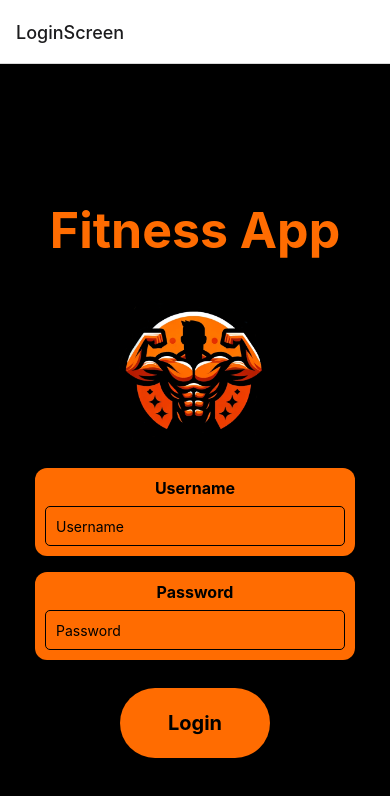
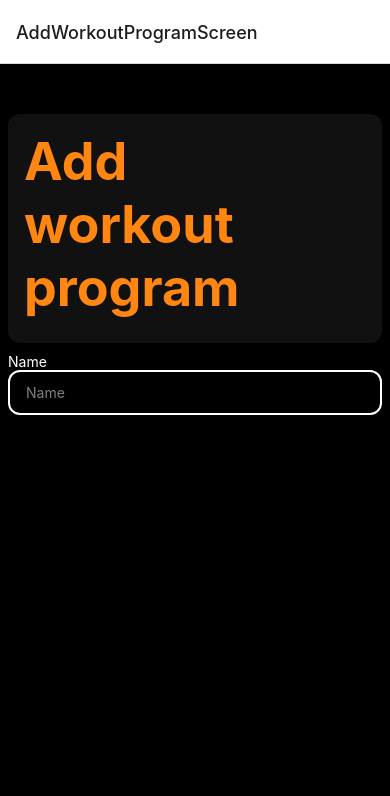
Before and after one commit to okeefeja/group-7-design-project, a React Native app in the folder front-end/: screen /AddWorkoutProgramScreen in a window 390 px wide. Shown: the top 796 px of the page. Built offline with nearby package versions, Linux system fonts and the light colour scheme; no server answers.

Commit message:
started basic UI design

```diff
--- a/front-end/src/App.tsx
+++ b/front-end/src/App.tsx
@@ -1,4 +1,6 @@
-{/* Release 1 */}
+{
+  /* Release 1 */
+}
 
 import React, { useCallback, useEffect, useState } from "react";
 import "./App.css";
@@ -9,37 +11,43 @@
 import LoginScreen from "./screens/LoginScreen/LoginScreen";
 import CustomHeader from "./components/HeaderBar/HeaderBar";
 import HeaderLogo from "../assets/HeaderLogo.png";
-import { LogBox } from 'react-native';
+import { LogBox } from "react-native";
+import AddWorkoutProgramScreen from "./screens/AddWorkoutProgramScreen/AddWorkoutProgramScreen";
 
-LogBox.ignoreLogs(['Warning: ...']);
+LogBox.ignoreLogs(["Warning: ..."]);
 LogBox.ignoreAllLogs(true);
 
 const Stack = createStackNavigator();
 
 export default function App() {
-
   return (
     <NavigationContainer>
       {/* <Stack.Navigator initialRouteName="BrowseWorkoutPrograms"> */}
-      <Stack.Navigator initialRouteName="LoginScreen">
-
+      <Stack.Navigator initialRouteName="AddWorkoutProgramScreen">
         <Stack.Screen
           name="BrowseWorkoutPrograms"
           component={BrowseProgramScreen}
           // Add our own Header component later
           options={{
             headerShown: true,
-            header: () => <CustomHeader title="Group 7 Fitness App" userName="" profilePic={HeaderLogo} />,
-           }}
+            header: () => (
+              <CustomHeader
+                title="Group 7 Fitness App"
+                userName=""
+                profilePic={HeaderLogo}
+              />
+            ),
+          }}
         />
         <Stack.Screen
           name="WorkoutProgram"
           component={WorkoutProgramScreen}
           // Add our own Header component later
         />
+        <Stack.Screen name="LoginScreen" component={LoginScreen} />
         <Stack.Screen
-          name="LoginScreen"
-          component={LoginScreen}
+          name="AddWorkoutProgramScreen"
+          component={AddWorkoutProgramScreen}
         />
       </Stack.Navigator>
     </NavigationContainer>
--- a/front-end/src/components/WorkoutDescriptor/Descriptor.styled.ts
+++ b/front-end/src/components/Descriptor/Descriptor.styled.ts
@@ -8,7 +8,7 @@
 `;
 
 const ScTitleText = styled.Text`
-  width: 275px;
+  width: 300px;
   font-size: 52px;
   font-weight: 700;
   color: #ff8610;
--- a/front-end/src/components/WorkoutDescriptor/Descriptor.tsx
+++ b/front-end/src/components/Descriptor/Descriptor.tsx
@@ -1,6 +1,4 @@
 import React from "react";
-import { WorkoutProgram } from "../../types/API";
-import { View, Text } from "react-native";
 import {
   ScDecriptorContainer,
   ScDescriptionText,
--- /dev/null
+++ b/front-end/src/components/UserInput/UserInput.styled.ts
@@ -0,0 +1,13 @@
+import styled from "styled-components/native";
+
+const ScTextInput = styled.TextInput.attrs(() => ({
+  placeholderTextColor: "gray",
+}))<{ focus: boolean }>`
+  padding: 12px 16px;
+  border: 2px solid white;
+  border-radius: 12px;
+  color: white;
+  ${(props) => (props.focus ? "border: 2px solid #ff8610" : null)}
+`;
+
+export { ScTextInput };
--- /dev/null
+++ b/front-end/src/components/UserInput/UserInput.tsx
@@ -0,0 +1,23 @@
+import React, { useState } from "react";
+import { Text, View } from "react-native";
+import { ScTextInput } from "./UserInput.styled";
+
+interface UserInputProps {
+  placeholder: string;
+}
+
+export default function UserInput({ placeholder }: UserInputProps) {
+  const [focused, setFocused] = useState(false);
+
+  return (
+    <View>
+      <Text style={{ color: "white" }}>Name</Text>
+      <ScTextInput
+        onFocus={() => setFocused(true)}
+        onBlur={() => setFocused(false)}
+        placeholder={placeholder}
+        focus={focused}
+      />
+    </View>
+  );
+}
--- /dev/null
+++ b/front-end/src/screens/AddWorkoutProgramScreen/AddWorkoutProgramScreen.tsx
@@ -0,0 +1,14 @@
+import React from "react";
+import { ScBaseContainer } from "../../components/BaseContainer/BaseContainer.styled";
+import Descriptor from "../../components/Descriptor/Descriptor";
+import { Text } from "react-native";
+import UserInput from "../../components/UserInput/UserInput";
+
+export default function AddWorkoutProgramScreen() {
+  return (
+    <ScBaseContainer>
+      <Descriptor title="Add workout program" />
+      <UserInput placeholder="Name" />
+    </ScBaseContainer>
+  );
+}
--- a/front-end/src/screens/BrowseProgramsScreen/BrowseProgramScreen.tsx
+++ b/front-end/src/screens/BrowseProgramsScreen/BrowseProgramScreen.tsx
@@ -9,7 +9,7 @@
 import WorkoutCard from "../../components/WorkoutProgramCard/WorkoutProgramCard";
 import { ScBaseContainer } from "../../components/BaseContainer/BaseContainer.styled";
 import { navigateToWorkoutProgram } from "../../services/navigationUtils";
-import Descriptor from "../../components/WorkoutDescriptor/Descriptor";
+import Descriptor from "../../components/Descriptor/Descriptor";
 import Spacer from "../../components/Spacer/Spacer";
 import FilterList from "../../components/FilterList/FilterList";
 
@@ -78,9 +78,6 @@
     getBodyParts();
   }, []);
 
-  console.log("FILTERS", filterOptions);
-  console.log("WorkoutPrograms: ", workoutPrograms);
-
   function filterWorkoutProgramsByBodyParts(filteringOptions: string[]) {
     if (workoutPrograms) {
       return [...workoutPrograms].filter((program) =>
--- a/front-end/src/screens/WorkoutProgramScreen/WorkoutProgramScreen.tsx
+++ b/front-end/src/screens/WorkoutProgramScreen/WorkoutProgramScreen.tsx
@@ -6,7 +6,7 @@
 import { fetchWorkoutProgramById } from "../../services/API";
 import { ScBaseContainer } from "../../components/BaseContainer/BaseContainer.styled";
 import WorkoutProgressBar from "../../components/WorkoutProgressBar/WorkoutProgressBar";
-import WorkoutDescriptor from "../../components/WorkoutDescriptor/Descriptor";
+import WorkoutDescriptor from "../../components/Descriptor/Descriptor";
 import Spacer from "../../components/Spacer/Spacer";
 
 interface WorkoutProgramScreenProps {
--- a/front-end/src/services/API.ts
+++ b/front-end/src/services/API.ts
@@ -1,6 +1,6 @@
 import { BodyPartList, WorkoutProgram, WorkoutProgramList } from "../types/API";
 
-const baseURL = "http://192.168.0.66:5000";
+const baseURL = "http://10.6.58.137:5000";
 
 async function fetchAllWorkoutPrograms(): Promise<WorkoutProgramList | null> {
   try {
```
